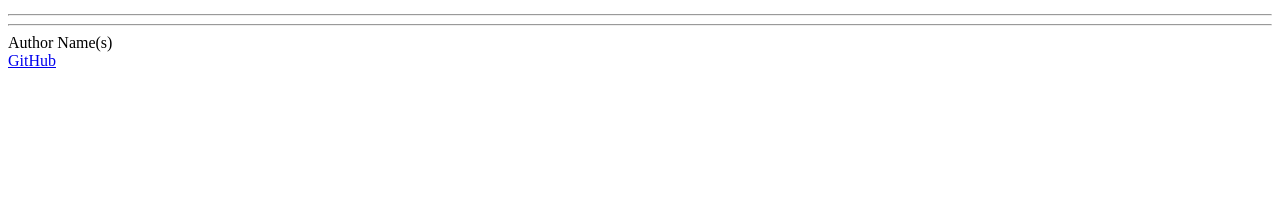
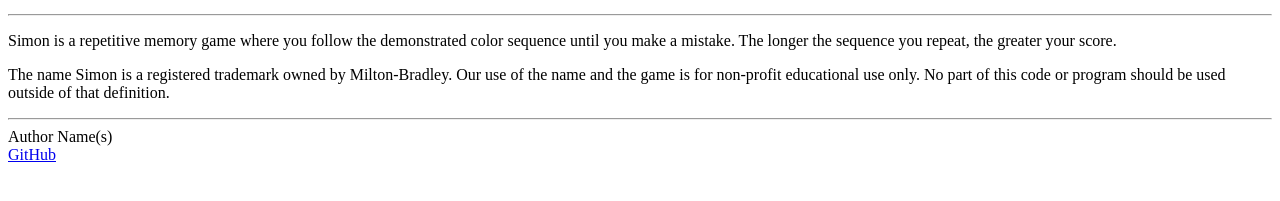
Before and after one commit to GabrielHollberg/simon, a plain HTML site: page about.html in a window 1280 px wide. Shown: the part 161-362 px from the top of the page. Drawn offline with Linux system fonts and the light colour scheme.

Commit message:
Completed about.html

```diff
--- a/about.html
+++ b/about.html
@@ -24,6 +24,20 @@
 
         <hr />
 
+        <main>
+            <p>
+                Simon is a repetitive memory game where you follow the demonstrated
+                color sequence until you make a mistake. The longer the sequence you
+                repeat, the greater your score.
+              </p>
+
+              <p>
+                The name Simon is a registered trademark owned by Milton-Bradley. Our
+                use of the name and the game is for non-profit educational use only. No
+                part of this code or program should be used outside of that definition.
+              </p>
+        </main>
+
         <hr />
 
         <footer>
```
